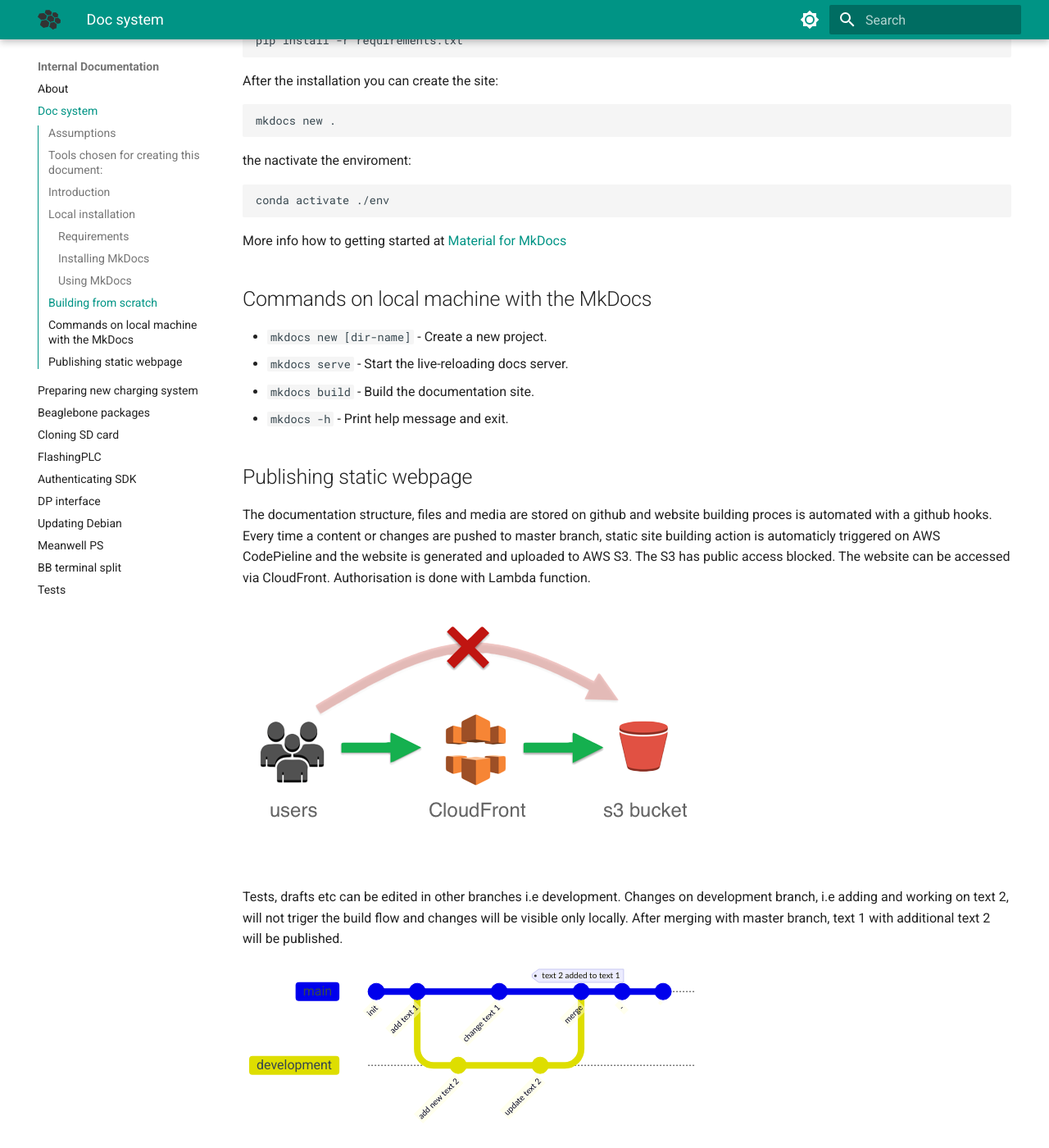
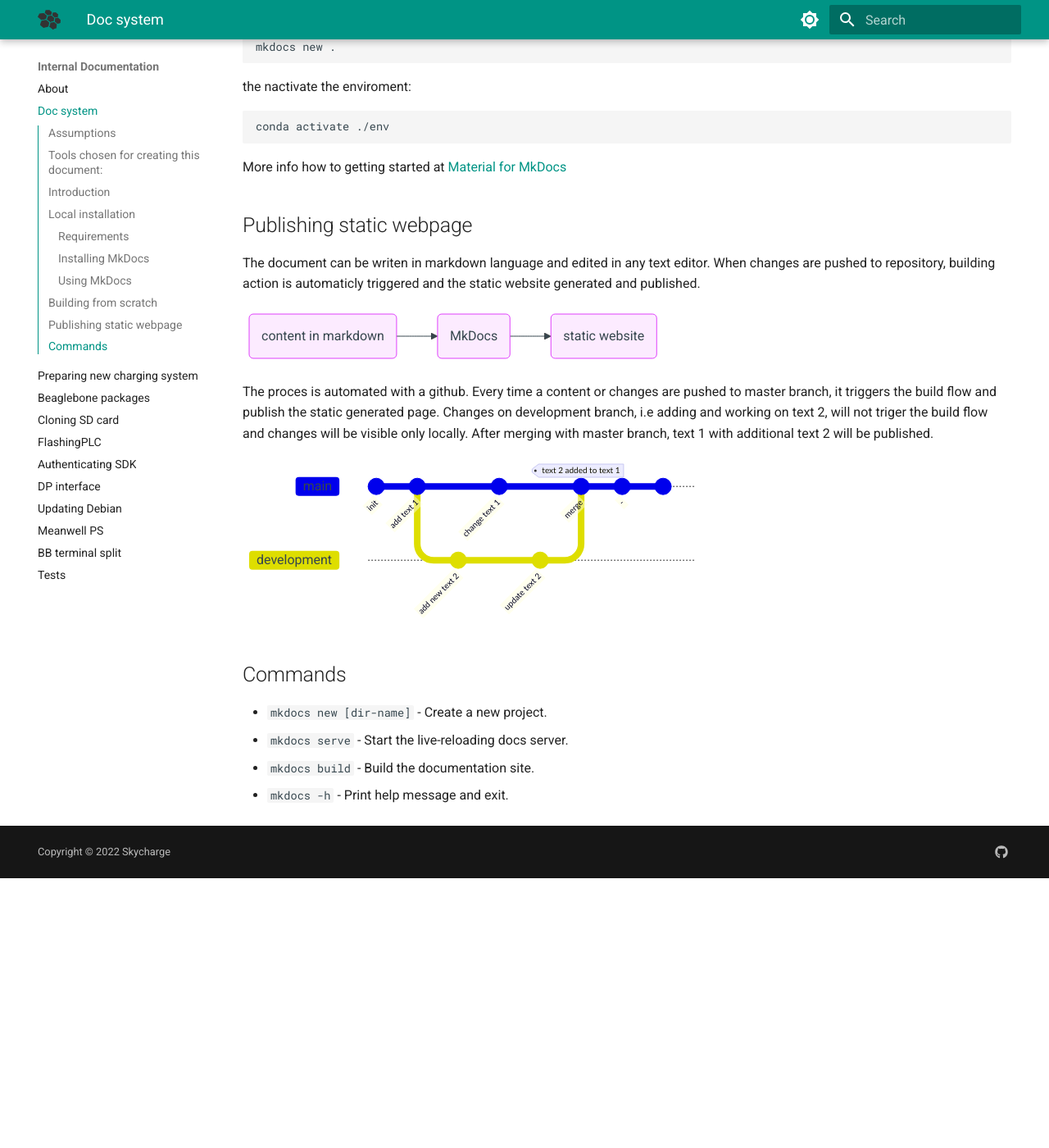
Before and after one commit to g-zajac/mkdosc-playground, an MkDocs documentation site: the page built from docs/mkdocs-intro.md, in a window 1280 px wide and 1400 px high, scrolled down 2445 px. Shown: the whole window at 82% size. Built offline with MkDocs 1.6.1 and Material for MkDocs 9.7.7, drawn with Linux system fonts in a browser that asks for light colours; after the commit the page ends 3516 px from its top, so only the background shows below that.

Commit message:
restructure content

````diff
--- a/docs/mkdocs-intro.md
+++ b/docs/mkdocs-intro.md
@@ -1,6 +1,8 @@
+
 # Documentation system
 
 ## Assumptions
+
 - easy to write in, edit, focus on content to make the knowledge transfer easy
 - to use open standards like markdown and json, platform independent language
 - the content is decoupled from code and can be used with various tools, frameworks to generate document
@@ -11,6 +13,7 @@
 - open source, no subscription nor dependecies from 3rd party apps
 
 ## Tools chosen for creating this document:
+
 - [MkDocs](https://www.mkdocs.org) - the static-site generator
 - [MkDOcs Material](https://squidfunk.github.io/mkdocs-material/) - to make the documentation look good
 <!-- TODO add {:target="_blank"} -->
@@ -24,13 +27,7 @@
 ## Introduction
 The documentation is written in markdown. Markdown is a lightweight markup language for creating formatted text using a plain-text editor. It doesn’t do anything fancy like change the font size, color, or type — just the essentials, using keyboard symbols you already know. The markdown content is processsed by MkDocs to generate a static site.
 
-<!-- TODO update aws CodePipeline -->
-``` mermaid
-graph LR
-A(content in markdown) --- B
-B(MkDocs)
-B --- C(static website)
-```
+
 
 
 ## Local installation
@@ -113,20 +110,22 @@ conda activate ./env
 
 More info how to getting started at [Material for MkDocs](https://squidfunk.github.io/mkdocs-material/getting-started/)
 
-## Commands on local machine with the MkDocs
+## Publishing static webpage
+The document can be writen in markdown language and edited in any text editor. When changes are pushed to repository, building action is automaticly triggered and the static website generated and published.
 
-* `mkdocs new [dir-name]` - Create a new project.
-* `mkdocs serve` - Start the live-reloading docs server.
-* `mkdocs build` - Build the documentation site.
-* `mkdocs -h` - Print help message and exit.
+<!-- TODO add git hooks, autobuild etc -->
+``` mermaid
+flowchart LR
+A(content in markdown) -->  B
 
-## Publishing static webpage
-The documentation structure, files and media are stored on github and website building proces is automated with a github hooks.
-Every time a content or changes are pushed to master branch, static site building action is automaticly triggered on AWS CodePieline and the website is generated and uploaded to AWS S3. The S3 has public access blocked. The website can be accessed via CloudFront. Authorisation is done with Lambda function.
+B(MkDocs)
 
-![an image](assets/aws-pipeline.png)
+B --> C(static website)
 
-Tests, drafts etc can be edited in other branches i.e development.
+```
+
+The proces is automated with a github.
+Every time a content or changes are pushed to master branch, it triggers the build flow and publish the static generated page.
 Changes on development branch, i.e adding and working on text 2, will not triger the build flow and changes will be visible only locally. After merging with master branch, text 1 with additional text 2 will be published.
 
 ``` mermaid
@@ -145,3 +144,11 @@ gitGraph
        commit id: "-"
        commit id: " "
 ```
+
+
+## Commands
+
+* `mkdocs new [dir-name]` - Create a new project.
+* `mkdocs serve` - Start the live-reloading docs server.
+* `mkdocs build` - Build the documentation site.
+* `mkdocs -h` - Print help message and exit.
````
